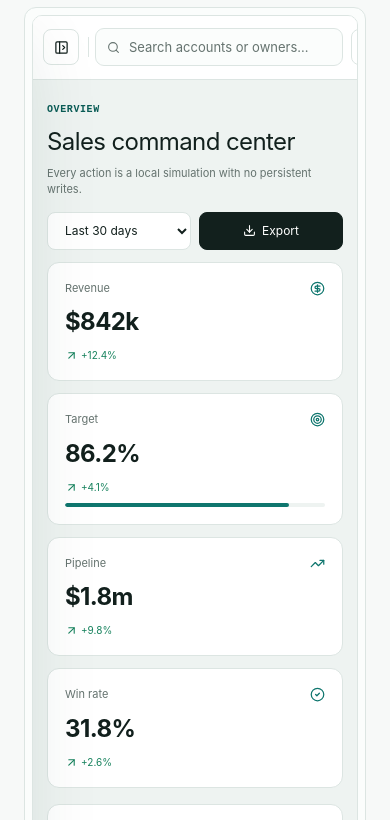
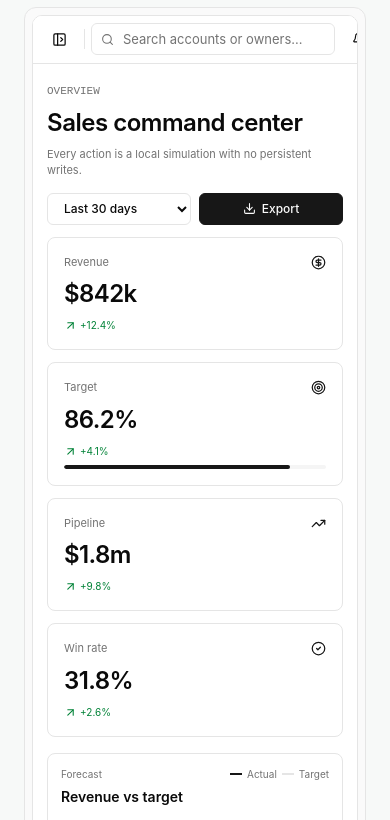
Before and after one commit to ckken/prismo, a React app in the folder apps/web/: page / in a window 390 px wide. Shown: the part 2684-3504 px from the top of the page. Built offline with nearby package versions, Linux system fonts and the light colour scheme; the HTML template or start-up script is replaced by a standard one.

Commit message:
feat: align dashboard preview with shadcn defaults

```diff
--- a/apps/web/src/styles.css
+++ b/apps/web/src/styles.css
@@ -153,7 +153,7 @@ button:focus-visible, a:focus-visible { outline: 3px solid color-mix(in srgb, va
 .inspector-card span { color: var(--ink-muted); font-size: 8px; letter-spacing: .1em; }
 .inspector-card strong { font-size: 10px; line-height: 1.45; }
 
-.dashboard-shell { position: relative; display: grid; grid-template-columns: 256px minmax(0, 1fr); min-height: 820px; overflow: hidden; background: var(--surface); transition: grid-template-columns .2s ease; }
+.dashboard-shell { position: relative; display: grid; grid-template-columns: 288px minmax(0, 1fr); min-height: 820px; overflow: hidden; background: var(--surface); transition: grid-template-columns .2s ease; }
 .dashboard-sidebar { z-index: 3; display: flex; min-width: 0; flex-direction: column; overflow: hidden; border-right: 1px solid var(--line); background: var(--surface-raised); transition: opacity .16s ease, border-color .16s ease; }
 .dashboard-shell.sidebar-collapsed { grid-template-columns: 0 minmax(0, 1fr); }
 .dashboard-shell.sidebar-collapsed .dashboard-sidebar { border-right-color: transparent; opacity: 0; pointer-events: none; }
@@ -189,13 +189,13 @@ button:focus-visible, a:focus-visible { outline: 3px solid color-mix(in srgb, va
 .dashboard-user-separator { height: 1px; margin: 4px -6px; background: var(--line); }
 .dashboard-avatar { display: grid; flex: 0 0 auto; width: 34px; height: 34px; place-items: center; border: 1px solid var(--line); border-radius: 50%; background: var(--surface-muted); font: 700 10px ui-monospace, monospace; }
 .dashboard-workspace { min-width: 0; background: var(--surface-muted); }
-.dashboard-topbar { display: flex; align-items: center; justify-content: space-between; gap: 12px; min-height: 64px; padding: 0 20px; border-bottom: 1px solid var(--line); background: var(--surface); }
+.dashboard-topbar { display: flex; align-items: center; justify-content: space-between; gap: 12px; min-height: 48px; padding: 0 16px; border-bottom: 1px solid var(--line); background: var(--surface); }
 .dashboard-search { display: flex; align-items: center; gap: 9px; width: min(420px, 72%); min-height: 38px; padding: 0 11px; border: 1px solid var(--line); border-radius: 9px; color: var(--ink-muted); background: var(--surface-raised); }
 .dashboard-search input { min-width: 0; flex: 1; border: 0; outline: 0; background: transparent; color: var(--ink); font-size: 13px; }
 .dashboard-search input::placeholder { color: var(--ink-muted); }
 .dashboard-search kbd { padding: 3px 6px; border: 1px solid var(--line); border-radius: 5px; background: var(--surface); font: 10px ui-monospace, monospace; white-space: nowrap; }
 .dashboard-topbar-actions { display: flex; align-items: center; gap: 7px; }
-.dashboard-topbar-actions button, .dashboard-nav-toggle { position: relative; display: grid; width: 36px; height: 36px; place-items: center; border: 1px solid var(--line); border-radius: 8px; background: var(--surface); cursor: pointer; }
+.dashboard-topbar-actions > button, .dashboard-nav-toggle { position: relative; display: grid; width: 36px; height: 36px; place-items: center; border: 1px solid var(--line); border-radius: 8px; background: var(--surface); cursor: pointer; }
 .dashboard-topbar-actions button span { position: absolute; top: 6px; right: 6px; width: 5px; height: 5px; border: 1px solid var(--surface); border-radius: 50%; background: var(--danger); }
 .dashboard-nav-toggle { display: grid; flex: 0 0 auto; margin-right: 8px; }
 .dashboard-nav-toggle::after { position: absolute; left: calc(100% + 10px); width: 1px; height: 20px; background: var(--line); content: ""; pointer-events: none; }
@@ -289,8 +289,8 @@ tbody tr:last-child td { border-bottom: 0; }
 .block-viewer-debugbar .scenario-tabs { display: flex; width: min(390px, 38vw); margin: 0; }
 .block-viewer-debugbar .scenario-tabs button { flex: 1; min-width: 70px; }
 .block-viewer-debugbar .state-tabs { flex: 0 0 auto; }
-.block-viewer-stage { min-height: 1004px; overflow-x: auto; padding: 12px 18px 24px; border: 1px solid var(--line); border-radius: 14px; background-color: var(--surface-raised); background-image: radial-gradient(color-mix(in srgb, var(--line-strong) 55%, transparent) .7px, transparent .7px); background-size: 20px 20px; }
-.preview-viewport { position: relative; width: 100%; margin-inline: auto; overflow: hidden; border: 1px solid var(--line); border-radius: 12px; background: var(--surface); box-shadow: 8px 8px 0 color-mix(in srgb, var(--surface-muted) 72%, transparent); container-name: dashboard-preview; container-type: inline-size; }
+.block-viewer-stage { min-height: 1004px; overflow-x: auto; padding: 12px 18px 24px; border: 1px solid var(--line); border-radius: 14px; background: var(--surface-raised); }
+.preview-viewport { position: relative; width: 100%; margin-inline: auto; overflow: hidden; border: 1px solid var(--line); border-radius: 12px; background: var(--surface); box-shadow: 0 1px 2px rgb(0 0 0 / 5%); container-name: dashboard-preview; container-type: inline-size; }
 .preview-viewport[data-viewport="tablet"] { width: min(768px, 100%); }
 .preview-viewport[data-viewport="mobile"] { width: min(390px, 100%); }
 .block-code-view { display: grid; min-height: 720px; grid-template-columns: repeat(2, minmax(0, 1fr)); align-content: start; gap: 14px; padding: 24px; border: 1px solid var(--line); border-radius: 12px; background: var(--surface); }
@@ -314,7 +314,7 @@ select.mini-button { min-width: 124px; outline: none; }
 .notification-popover { position: absolute; z-index: 8; top: 44px; right: 0; display: grid; width: 250px; gap: 7px; padding: 14px; border: 1px solid var(--line); border-radius: 10px; background: var(--surface); box-shadow: var(--shadow); }
 .notification-popover strong { font-size: 12px; }
 .notification-popover p { margin: 0; color: var(--ink-muted); font-size: 11px; line-height: 1.55; }
-.notification-popover button { display: inline-flex; width: fit-content; height: auto; padding: 5px 8px; font-size: 10px; }
+.notification-popover button { display: inline-flex; width: fit-content; height: auto; padding: 5px 8px; border: 1px solid var(--line); border-radius: 6px; background: var(--surface); font-size: 10px; cursor: pointer; }
 
 .scene { display: grid; gap: 16px; min-width: 0; }
 .scene-card, .scene-metric { min-width: 0; border: 1px solid var(--line); border-radius: 12px; background: var(--surface); }
@@ -393,6 +393,147 @@ select.mini-button { min-width: 124px; outline: none; }
 .scene-toast { position: fixed; z-index: 30; right: 22px; bottom: 22px; display: flex; align-items: center; gap: 8px; max-width: min(380px, calc(100% - 44px)); padding: 10px 13px; border: 1px solid var(--line); border-radius: 9px; background: var(--ink); color: var(--surface); box-shadow: var(--shadow); font-size: 11px; }
 .scene-toast > span { display: grid; width: 22px; height: 22px; place-items: center; border-radius: 50%; background: rgb(255 255 255 / 12%); }
 
+/* Preview-only shadcn/new-york tokens. The marketing site keeps its own palette. */
+:is(.block-viewer-stage, .dashboard-shell) {
+  --background: oklch(1 0 0);
+  --foreground: oklch(.145 0 0);
+  --card: oklch(1 0 0);
+  --card-foreground: oklch(.145 0 0);
+  --popover: oklch(1 0 0);
+  --popover-foreground: oklch(.145 0 0);
+  --primary: oklch(.205 0 0);
+  --primary-foreground: oklch(.985 0 0);
+  --secondary: oklch(.97 0 0);
+  --secondary-foreground: oklch(.205 0 0);
+  --muted: oklch(.97 0 0);
+  --muted-foreground: oklch(.556 0 0);
+  --accent: oklch(.97 0 0);
+  --accent-foreground: oklch(.205 0 0);
+  --destructive: oklch(.577 .245 27.325);
+  --border: oklch(.922 0 0);
+  --input: oklch(.922 0 0);
+  --ring: oklch(.708 0 0);
+  --sidebar: oklch(.985 0 0);
+  --sidebar-foreground: oklch(.145 0 0);
+  --sidebar-primary: oklch(.205 0 0);
+  --sidebar-primary-foreground: oklch(.985 0 0);
+  --sidebar-accent: oklch(.97 0 0);
+  --sidebar-accent-foreground: oklch(.205 0 0);
+  --sidebar-border: oklch(.922 0 0);
+  --sidebar-ring: oklch(.708 0 0);
+  --chart-1: oklch(.646 .222 41.116);
+  --chart-2: oklch(.6 .118 184.704);
+  --chart-3: oklch(.398 .07 227.392);
+  --chart-4: oklch(.828 .189 84.429);
+  --chart-5: oklch(.769 .188 70.08);
+  --canvas: var(--background);
+  --surface: var(--card);
+  --surface-raised: var(--sidebar);
+  --surface-muted: var(--muted);
+  --ink: var(--foreground);
+  --ink-muted: var(--muted-foreground);
+  --line: var(--border);
+  --line-strong: var(--input);
+  --brand: var(--primary);
+  --brand-strong: var(--primary);
+  --brand-soft: var(--muted);
+  --success: oklch(.527 .154 150.069);
+  --warning: oklch(.666 .179 58.318);
+  --warning-foreground: oklch(.5 .14 55);
+  --danger: var(--destructive);
+  --danger-foreground: oklch(.5 .2 27);
+  --shadow: 0 1px 2px rgb(0 0 0 / 5%);
+}
+
+:root[data-theme="dark"] :is(.block-viewer-stage, .dashboard-shell) {
+  --background: oklch(.145 0 0);
+  --foreground: oklch(.985 0 0);
+  --card: oklch(.205 0 0);
+  --card-foreground: oklch(.985 0 0);
+  --popover: oklch(.205 0 0);
+  --popover-foreground: oklch(.985 0 0);
+  --primary: oklch(.922 0 0);
+  --primary-foreground: oklch(.205 0 0);
+  --secondary: oklch(.269 0 0);
+  --secondary-foreground: oklch(.985 0 0);
+  --muted: oklch(.269 0 0);
+  --muted-foreground: oklch(.708 0 0);
+  --accent: oklch(.269 0 0);
+  --accent-foreground: oklch(.985 0 0);
+  --destructive: oklch(.704 .191 22.216);
+  --border: oklch(1 0 0 / 10%);
+  --input: oklch(1 0 0 / 15%);
+  --ring: oklch(.556 0 0);
+  --sidebar: oklch(.205 0 0);
+  --sidebar-foreground: oklch(.985 0 0);
+  --sidebar-primary: oklch(.488 .243 264.376);
+  --sidebar-primary-foreground: oklch(.985 0 0);
+  --sidebar-accent: oklch(.269 0 0);
+  --sidebar-accent-foreground: oklch(.985 0 0);
+  --sidebar-border: oklch(1 0 0 / 10%);
+  --sidebar-ring: oklch(.556 0 0);
+  --chart-1: oklch(.488 .243 264.376);
+  --chart-2: oklch(.696 .17 162.48);
+  --chart-3: oklch(.769 .188 70.08);
+  --chart-4: oklch(.627 .265 303.9);
+  --chart-5: oklch(.645 .246 16.439);
+  --success: oklch(.696 .17 162.48);
+  --warning: oklch(.769 .188 70.08);
+  --warning-foreground: var(--warning);
+  --danger-foreground: var(--destructive);
+}
+
+/* Keep the preview's component density and surfaces aligned with dashboard-01. */
+.dashboard-shell { background: var(--background); color: var(--foreground); font-size: 14px; }
+.dashboard-sidebar { border-color: var(--sidebar-border); background: var(--sidebar); }
+.dashboard-brand { min-height: 48px; padding-inline: 12px; border-color: var(--sidebar-border); }
+.dashboard-brand > span { width: 32px; height: 32px; border-radius: 8px; background: var(--sidebar-primary); color: var(--sidebar-primary-foreground); }
+.dashboard-brand strong { font-size: 13px; font-weight: 600; }
+.dashboard-brand small, .dashboard-user small { font-size: 12px; }
+.dashboard-navigation { gap: 20px; padding: 16px 8px; }
+.dashboard-nav-group > span { margin: 0 8px 5px; font-size: 11px; font-weight: 500; letter-spacing: 0; }
+.dashboard-nav-group a, .dashboard-sidebar-footer > a { min-height: 32px; padding-inline: 8px; border-radius: 6px; color: var(--sidebar-foreground); font-size: 13px; }
+.dashboard-nav-group a:hover, .dashboard-sidebar-footer > a:hover, .dashboard-nav-group a.active { background: var(--sidebar-accent); color: var(--sidebar-accent-foreground); font-weight: 500; }
+.dashboard-sidebar-footer { gap: 4px; padding: 8px; border-color: var(--sidebar-border); }
+.dashboard-workspace { background: var(--background); }
+.dashboard-topbar { min-height: 48px; padding-inline: 16px; border-color: var(--border); background: var(--background); }
+.dashboard-search { min-height: 32px; padding-inline: 9px; border-color: var(--input); border-radius: 6px; background: var(--background); font-size: 13px; }
+.dashboard-search:focus-within { border-color: var(--foreground); outline: 2px solid var(--foreground); outline-offset: 2px; }
+.dashboard-search kbd { border-color: var(--border); border-radius: 4px; background: var(--muted); }
+.dashboard-topbar-actions > button, .dashboard-nav-toggle, .dashboard-sidebar-close { width: 32px; height: 32px; border-color: transparent; border-radius: 6px; background: transparent; }
+.dashboard-topbar-actions > button:hover, .dashboard-nav-toggle:hover, .dashboard-sidebar-close:hover { background: var(--accent); color: var(--accent-foreground); }
+.dashboard-content { padding: 24px; }
+.dashboard-canvas { gap: 16px; margin-top: 18px; }
+.dash-heading h3 { font-size: 24px; font-weight: 600; letter-spacing: -.02em; }
+.dash-kicker { color: var(--muted-foreground); font-size: 11px; font-weight: 500; letter-spacing: 0; }
+.mini-button, .scene-action, .notification-popover button { min-height: 32px; padding: 0 12px; border-color: var(--input); border-radius: 6px; background: var(--background); font-size: 12px; font-weight: 500; }
+.mini-button.primary { border-color: var(--primary); background: var(--primary); color: var(--primary-foreground); }
+.notification-popover, .dashboard-user-popover { border-color: var(--border); border-radius: 8px; background: var(--popover); color: var(--popover-foreground); box-shadow: var(--shadow); }
+.scene-card, .scene-metric { border-color: var(--border); border-radius: 8px; background: var(--card); color: var(--card-foreground); box-shadow: none; }
+.scene-metric { gap: 6px; padding: 16px; }
+.scene-card { padding: 16px; }
+.scene-table-card { padding: 0; }
+.scene-card-heading { margin-bottom: 16px; }
+.scene-card-heading strong { font-size: 14px; font-weight: 600; }
+.scene-metric strong { font-size: 24px; font-weight: 600; }
+.scene-filter-row, .scene-segmented { border-color: var(--border); border-radius: 6px; background: var(--muted); }
+.scene-filter-row button, .scene-segmented button { border-radius: 4px; font-weight: 500; }
+.scene-filter-row button.active, .scene-segmented button.active { background: var(--background); color: var(--foreground); box-shadow: 0 1px 2px rgb(0 0 0 / 5%); }
+.scene-table-card > .scene-card-heading { padding: 16px; border-color: var(--border); }
+.scene-table-card th, .scene-table-card td { padding: 12px 16px; border-color: var(--border); font-size: 12px; }
+.scene-table-card th { font-weight: 500; }
+.scene-badge, .scene-risk, .scene-count { border-radius: 999px; background: var(--secondary); color: var(--secondary-foreground) !important; font-size: 11px; font-weight: 500; }
+.scene-badge.warning { background: color-mix(in srgb, var(--warning) 14%, var(--background)); color: var(--warning-foreground) !important; }
+.scene-badge.danger, .scene-risk.danger, .scene-count.danger { background: color-mix(in srgb, var(--destructive) 12%, var(--background)); color: var(--danger-foreground) !important; }
+.scene-delta.down, .scene-contract-alert code { color: var(--danger-foreground); }
+.inventory-alert small { color: var(--warning-foreground); }
+.scene-link { color: var(--foreground); font-weight: 500; }
+.scene-pagination { border-color: var(--border); }
+.scene-pagination button { border-color: var(--input); border-radius: 6px; background: var(--background); }
+.scene-state { border-style: solid; border-color: var(--border); border-radius: 8px; background: var(--card); }
+.scene-skeleton { border-radius: 8px; background: linear-gradient(90deg, var(--muted) 20%, var(--background) 50%, var(--muted) 80%); }
+.scene-toast { border-color: var(--border); border-radius: 8px; background: var(--popover); color: var(--popover-foreground); box-shadow: var(--shadow); }
+
 .sales-main-grid { display: grid; grid-template-columns: minmax(0, 1.65fr) minmax(240px, .75fr); gap: 12px; }
 .followup-list { display: grid; gap: 7px; }
 .followup-list > div:not(.scene-inline-success) { display: grid; grid-template-columns: auto 1fr auto; gap: 8px; align-items: center; padding: 9px; border: 1px solid var(--line); border-radius: 8px; }
@@ -425,7 +566,7 @@ select.mini-button { min-width: 124px; outline: none; }
 .inventory-alert { display: flex; gap: 9px; align-items: center; margin-bottom: 13px; padding: 11px; border-radius: 8px; background: color-mix(in srgb, var(--warning) 8%, var(--surface)); }
 .inventory-alert > div { display: grid; gap: 3px; }
 .inventory-alert strong { font-size: 10px; }
-.inventory-alert small { color: var(--warning); font-size: 9px; }
+.inventory-alert small { color: var(--warning-foreground); font-size: 9px; }
 .scene-product-icon { display: grid; width: 32px; height: 32px; place-items: center; border-radius: 7px; background: var(--surface); }
 .bulk-bar { display: flex; align-items: center; gap: 8px; padding: 10px 14px; border-top: 1px solid var(--line); background: var(--ink); color: var(--surface); }
 .bulk-bar strong { margin-right: auto; font-size: 10px; }
@@ -443,10 +584,10 @@ select.mini-button { min-width: 124px; outline: none; }
 .alert-list small { color: var(--ink-muted); font-size: 9px; }
 .alert-dot { width: 7px; height: 7px; border-radius: 50%; background: var(--danger); }
 .alert-dot.warning { background: var(--warning); }
-.routing-stack { display: flex; height: 36px; overflow: hidden; border-radius: 7px; }
-.routing-stack button { overflow: hidden; border: 0; border-right: 1px solid var(--surface); background: var(--brand); color: white; font-size: 9px; cursor: pointer; }
-.routing-stack button:nth-child(2) { background: color-mix(in srgb, var(--brand) 72%, var(--ink)); }
-.routing-stack button:nth-child(3) { background: color-mix(in srgb, var(--brand) 42%, var(--ink)); }
+.routing-stack { display: flex; height: 36px; overflow: hidden; border: 1px solid var(--border); border-radius: 7px; }
+.routing-stack button { overflow: hidden; border: 0; border-right: 1px solid var(--border); background: var(--primary); color: var(--primary-foreground); font-size: 9px; cursor: pointer; }
+.routing-stack button:nth-child(2) { background: var(--secondary); color: var(--secondary-foreground); }
+.routing-stack button:nth-child(3) { border-right: 0; background: var(--background); color: var(--foreground); }
 .failure-codes { display: grid; grid-template-columns: repeat(2, 1fr); gap: 6px; }
 .failure-codes button { display: flex; justify-content: space-between; padding: 8px; border: 1px solid var(--line); border-radius: 7px; background: var(--surface); color: var(--ink-muted); font-size: 9px; cursor: pointer; }
 .failure-codes button.active { border-color: var(--brand); color: var(--ink); }
@@ -590,7 +731,7 @@ select.mini-button { min-width: 124px; outline: none; }
   .hero { grid-template-columns: 1fr 390px; gap: 35px; }
   .showcase-frame { grid-template-columns: 1fr; grid-template-areas: "prompt" "preview"; }
   .inspector-panel { display: none; }
-  .dashboard-shell { grid-template-columns: 224px minmax(0, 1fr); }
+  .dashboard-shell { grid-template-columns: 288px minmax(0, 1fr); }
   .dashboard-detail-grid { grid-template-columns: repeat(2, minmax(0, 1fr)); }
   .chart-card { grid-column: 1 / -1; }
   .scene-metrics-grid { grid-template-columns: repeat(2, minmax(0, 1fr)); }
@@ -640,7 +781,7 @@ select.mini-button { min-width: 124px; outline: none; }
   .block-viewer-stage { min-height: 640px; padding: 7px; border-radius: 12px; }
   .preview-viewport { border-radius: 10px; box-shadow: none; }
   .dashboard-shell { grid-template-columns: 1fr; min-height: 620px; }
-  .dashboard-sidebar { position: absolute; inset: 0 auto 0 0; width: min(256px, 84%); box-shadow: var(--shadow); transform: translateX(-102%); transition: transform .2s ease; }
+  .dashboard-sidebar { position: absolute; inset: 0 auto 0 0; width: min(288px, 84%); box-shadow: var(--shadow); transform: translateX(-102%); transition: transform .2s ease; }
   .dashboard-shell.navigation-open .dashboard-sidebar { transform: translateX(0); }
   .dashboard-brand-chevron { display: none; }
   .dashboard-sidebar-close { display: grid; }
@@ -681,7 +822,7 @@ select.mini-button { min-width: 124px; outline: none; }
 }
 
 @container dashboard-preview (max-width: 1020px) {
-  .dashboard-shell { grid-template-columns: 224px minmax(0, 1fr); }
+  .dashboard-shell { grid-template-columns: 288px minmax(0, 1fr); }
   .dashboard-shell.sidebar-collapsed { grid-template-columns: 0 minmax(0, 1fr); }
   .dashboard-detail-grid { grid-template-columns: repeat(2, minmax(0, 1fr)); }
   .chart-card { grid-column: 1 / -1; }
@@ -691,7 +832,7 @@ select.mini-button { min-width: 124px; outline: none; }
 
 @container dashboard-preview (max-width: 780px) {
   .dashboard-shell, .dashboard-shell.sidebar-collapsed { grid-template-columns: 1fr; min-height: 620px; }
-  .dashboard-sidebar { position: absolute; inset: 0 auto 0 0; width: min(256px, 84%); opacity: 1; pointer-events: auto; box-shadow: var(--shadow); transform: translateX(-102%); transition: transform .2s ease; }
+  .dashboard-sidebar { position: absolute; inset: 0 auto 0 0; width: min(288px, 84%); opacity: 1; pointer-events: auto; box-shadow: var(--shadow); transform: translateX(-102%); transition: transform .2s ease; }
   .dashboard-shell.navigation-open .dashboard-sidebar { border-right-color: var(--line); opacity: 1; pointer-events: auto; transform: translateX(0); }
   .dashboard-brand-chevron { display: none; }
   .dashboard-sidebar-close { display: grid; }
```
